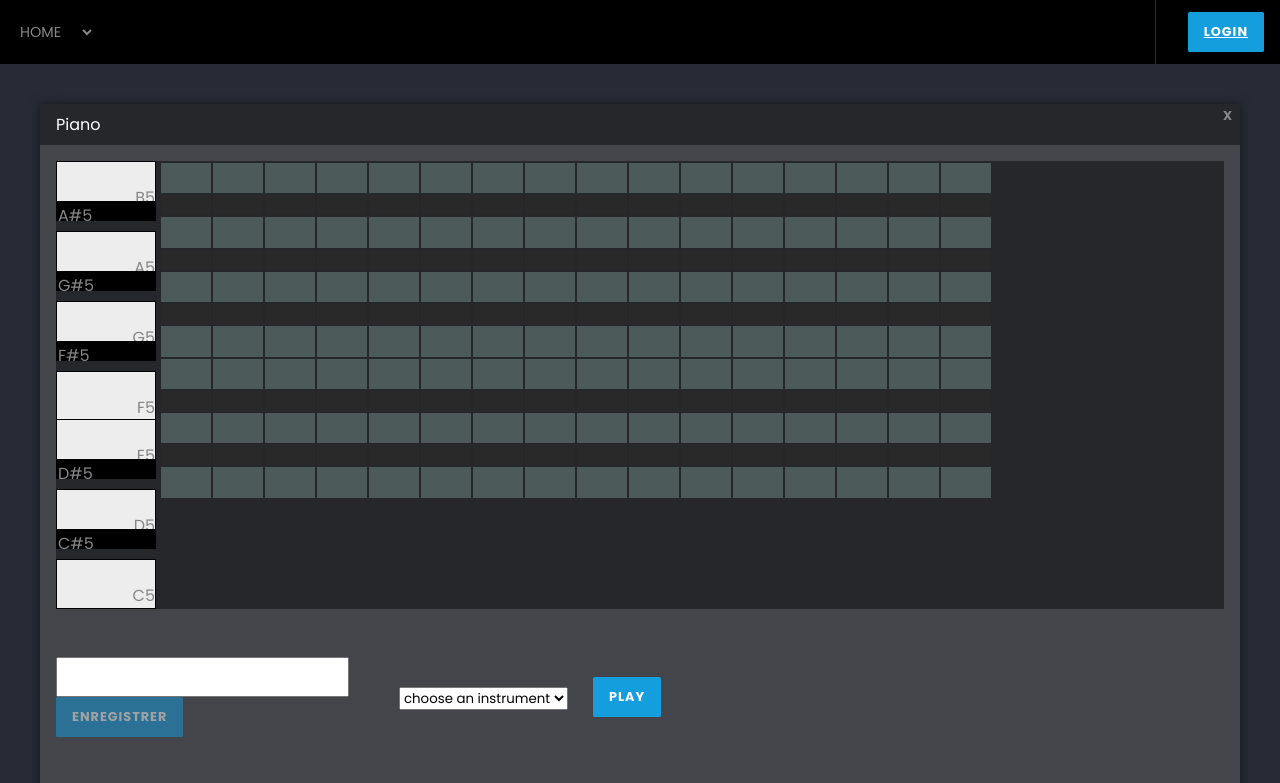
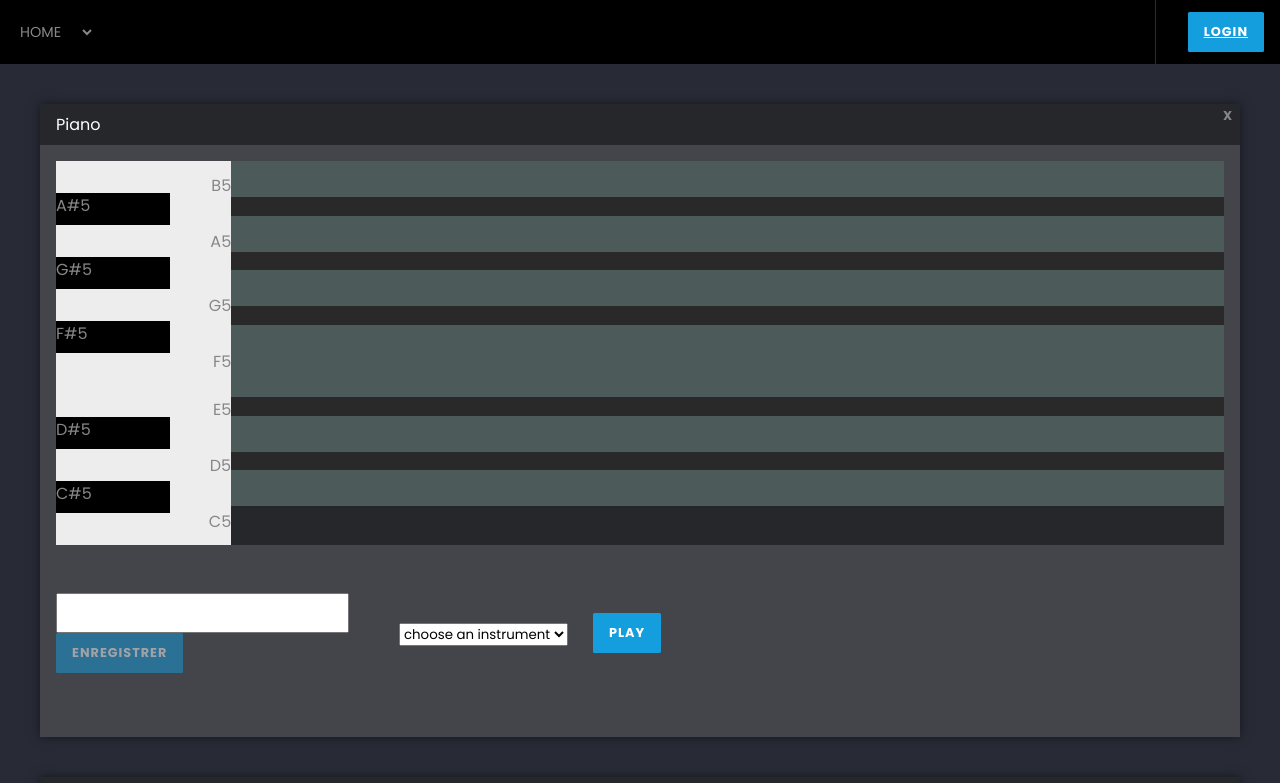
Before and after one commit to Procaillass/JamRacker, a React (Create React App) app: page / in a window 1280 px wide. Shown: the top 783 px of the page. Built offline with nearby package versions, Linux system fonts and the light colour scheme.

Commit message:
refactoring up

```diff
--- a/src/Components/PianoRoll/PianoOctave.js
+++ b/src/Components/PianoRoll/PianoOctave.js
@@ -137,15 +137,15 @@ function PianoRoll(props) {
           <div
             key={`${index}_keyboard`}
             onClick={() => instrument.triggerAttackRelease(note.name, "8n")}
-            className={note.name.includes('#') ? "key-black" : "key-white"}>
+            className={note.name.includes('#') ? "key key--black" : "key key--white"}>
               { note.name }
           </div>
         )}
       </div>
 
-      <section className="piano-containter">
+      <div className="steps">
         {notes.map(( note,index) =>
-          <section key={index} className={note.name.includes('#') ? "piano_grid black" : "piano_grid white"}>
+          <div key={index} className={note.name.includes('#') ? "steps__row steps__row--black" : "steps__row steps__row--white"}>
             {steps.map((step, index) =>
               <div
                 data-note={note.name}
@@ -167,9 +167,9 @@ function PianoRoll(props) {
                   </span>
               </div>
             )}
-          </section>
+          </div>
         )}
-      </section>
+      </div>
     </div>
   );
 }
--- a/src/Components/PianoRoll/PianoRoll.scss
+++ b/src/Components/PianoRoll/PianoRoll.scss
@@ -12,33 +12,72 @@
   display: flex;
   flex-direction: column;
   justify-content: stretch;
+  width: 15%;
 
-  .key-white {
+  .key:first-child.key--white,
+  .key:nth-child(7).key--white,
+  .key:nth-child(8).key--white,
+  .key:last-child.key--white {
+    height: calc(3rem);
+  }
+
+  .key--white {
     display: flex;
-    align-items: flex-end;
+    align-items: center;
     justify-content: flex-end;
-    height: 50px;
+    height: 4rem;
     z-index: 1;
-    border: 1px solid black;
     background-color: #ededed;
+    //border-top: 1px solid black;
   }
-  .key-white:nth-child(8) {
-    margin-top: -2px;
+
+  .key--black + .key--white {
+    margin-top: -2rem;
   }
-  .key-black {
+
+  .key--black {
     position: relative;
-    top: -0.6rem;
-    height: 20px;
-    width: 100px;
+    top: -1rem;
+    height: 2rem;
+    width: 65%;
     z-index: 2;
-    border: 2px solid black;
     background-color: black;
   }
-  .key {
-    float: left;
-    position: relative;
+}
+
+.steps {
+  width: 85%;
+
+  .steps__row {
+    height: calc(14rem / 12);
+    width: 100%;
+    display: grid;
+    grid-template-columns: repeat(16, 1fr);
+
+    > div {
+      cursor: cell;
+      //border: 1px solid black;
+
+    }
+
   }
 
+  .steps__row--white {
+    height: calc(3rem - 1.5rem/2);
+
+    > div {
+      background-color: rgb(77, 90, 90);
+    }
+
+  }
+
+  .steps__row--black {
+
+    > div {
+      background-color: #292929;
+    }
+
+  }
 }
 
 
@@ -102,6 +141,8 @@
 
   .piano-containter {
     margin-top: 2px;
+    display: grid;
+    grid-template-columns: repeat(auto-fit, 50px);
   }
 
   // main {
```
